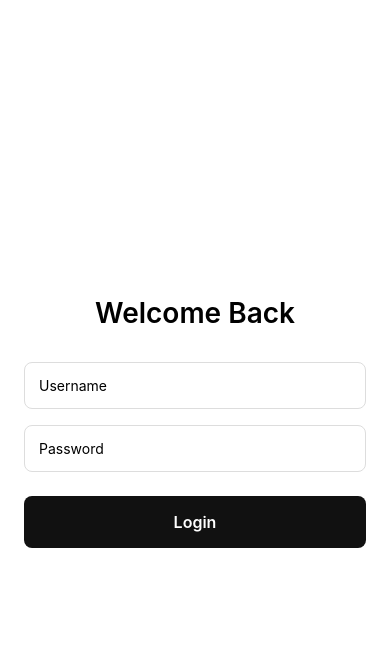
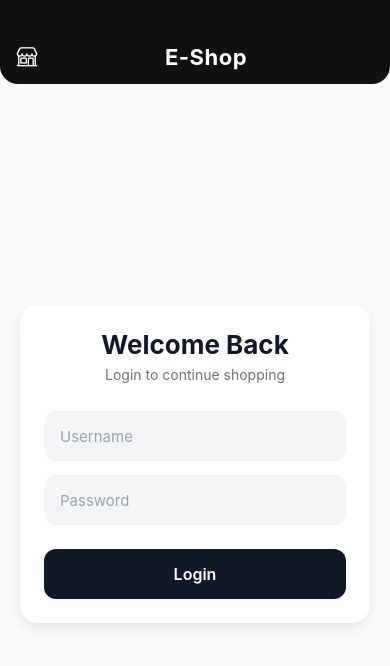
Before and after one commit to IbrahimShaheen103/e-shop, a React Native app: screen /Cart in a window 390 px wide. Before the commit this address had no page. Shown: the top 666 px of the page. Built offline with nearby package versions, Linux system fonts and the light colour scheme.

Commit message:
`Added AppHeader component and styled login form`

```diff
--- a/src/screens/Login/Login.screen.tsx
+++ b/src/screens/Login/Login.screen.tsx
@@ -8,6 +8,7 @@ import {
   TouchableOpacity,
   View,
 } from "react-native";
+import AppHeader from "../../components/AppHeader/AppHeader";
 import { RootStackParamList } from "../../navigation/RootStack";
 import { useAuthStore } from "../../store/auth.store";
 import styles from "./login.styles";
@@ -32,13 +33,20 @@ export default function LoginScreen() {
 
   return (
     <View style={styles.container}>
+      <AppHeader title="E-Shop" backgroundColor="#111" iconColor="#fff" />
+
+      <View style={styles.centerWrapper}>
+        <View style={styles.card}>
           <Text style={styles.title}>Welcome Back</Text>
+          <Text style={styles.subtitle}>Login to continue shopping</Text>
+
           <TextInput
             placeholder="Username"
             value={username}
             onChangeText={setUsername}
             autoCapitalize="none"
             style={styles.input}
+            placeholderTextColor="#9CA3AF"
           />
 
           <TextInput
@@ -47,11 +55,13 @@ export default function LoginScreen() {
             onChangeText={setPassword}
             secureTextEntry
             style={styles.input}
+            placeholderTextColor="#9CA3AF"
           />
 
           {error && <Text style={styles.error}>{error}</Text>}
+
           <TouchableOpacity
-        style={styles.button}
+            style={[styles.button, isLoading && { opacity: 0.7 }]}
             onPress={handleLogin}
             disabled={isLoading}
           >
@@ -62,5 +72,7 @@ export default function LoginScreen() {
             )}
           </TouchableOpacity>
         </View>
+      </View>
+    </View>
   );
 }
--- a/src/screens/Login/login.styles.ts
+++ b/src/screens/Login/login.styles.ts
@@ -1,41 +1,77 @@
 import { StyleSheet } from "react-native";
 
-const styles = StyleSheet.create({
+export default StyleSheet.create({
   container: {
     flex: 1,
+    backgroundColor: "#F9FAFB",
+  },
+
+  /* centers card vertically (below header) */
+  centerWrapper: {
+    flex: 1,
     justifyContent: "center",
+    paddingHorizontal: 20,
+  },
+
+  card: {
+    backgroundColor: "#fff",
+    borderRadius: 18,
     padding: 24,
-    backgroundColor: "#fff",
+
+    // shadow (iOS)
+    shadowColor: "#000",
+    shadowOpacity: 0.08,
+    shadowRadius: 12,
+    shadowOffset: { width: 0, height: 6 },
+
+    // shadow (Android)
+    elevation: 4,
   },
+
   title: {
-    fontSize: 28,
-    fontWeight: "600",
-    marginBottom: 32,
+    fontSize: 26,
+    fontWeight: "700",
+    color: "#111827",
     textAlign: "center",
+    marginBottom: 6,
   },
+
+  subtitle: {
+    fontSize: 14,
+    color: "#6B7280",
+    textAlign: "center",
+    marginBottom: 28,
+  },
+
   input: {
-    borderWidth: 1,
-    borderColor: "#ddd",
-    padding: 14,
-    borderRadius: 8,
-    marginBottom: 16,
+    height: 50,
+    borderRadius: 12,
+    backgroundColor: "#F3F4F6",
+    paddingHorizontal: 16,
+    fontSize: 15,
+    color: "#111827",
+    marginBottom: 14,
   },
+
   button: {
-    backgroundColor: "#111",
-    padding: 16,
-    borderRadius: 8,
+    height: 50,
+    borderRadius: 12,
+    backgroundColor: "#111827",
     alignItems: "center",
-    marginTop: 8,
+    justifyContent: "center",
+    marginTop: 10,
   },
+
   buttonText: {
     color: "#fff",
     fontSize: 16,
     fontWeight: "600",
   },
+
   error: {
-    color: "red",
-    marginBottom: 12,
+    color: "#DC2626",
+    fontSize: 13,
+    marginBottom: 10,
     textAlign: "center",
   },
 });
-export default styles;
```
Lines whose indentation alone changed are shown as unchanged.
